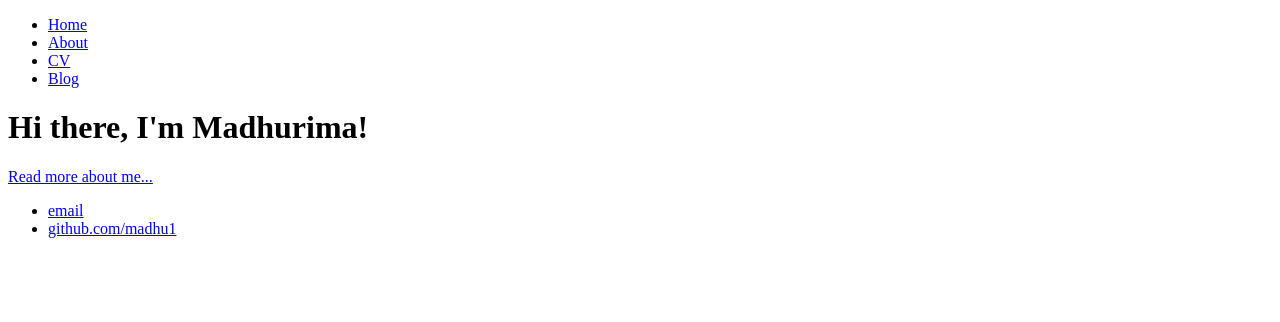
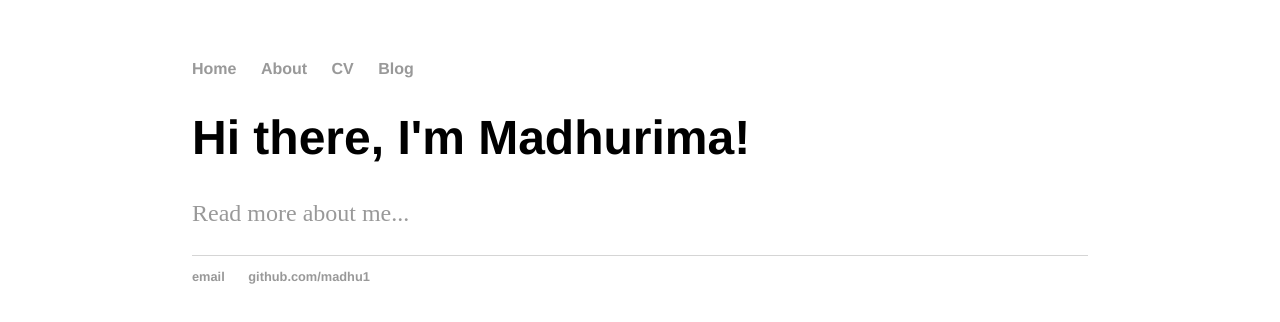
Before and after one commit to pmadhurima1/madhu1.github.io, a plain HTML site: page index.html in a window 1280 px wide. Drawn offline with Linux system fonts and the light colour scheme.

Commit message:
Update index.html

```diff
--- a/index.html
+++ b/index.html
@@ -1,7 +1,9 @@
 <!DOCTYPE html>
 <html>
 	<head>
-		<title>Hank Quinlan, Horrible Cop</title>
+		<title>Madhurima</title>
+		<!-- link to main stylesheet -->
+		<link rel="stylesheet" type="text/css" href="/css/main.css">
 	</head>
 	<body>
 		<nav>
```
